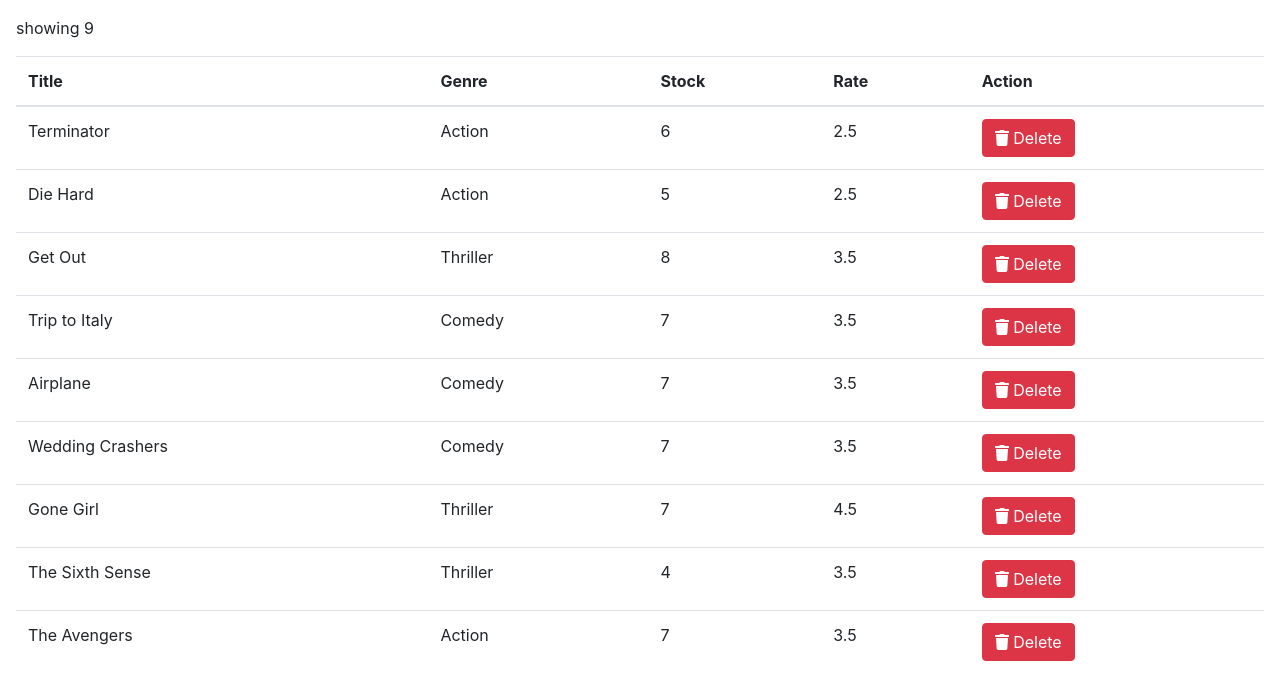
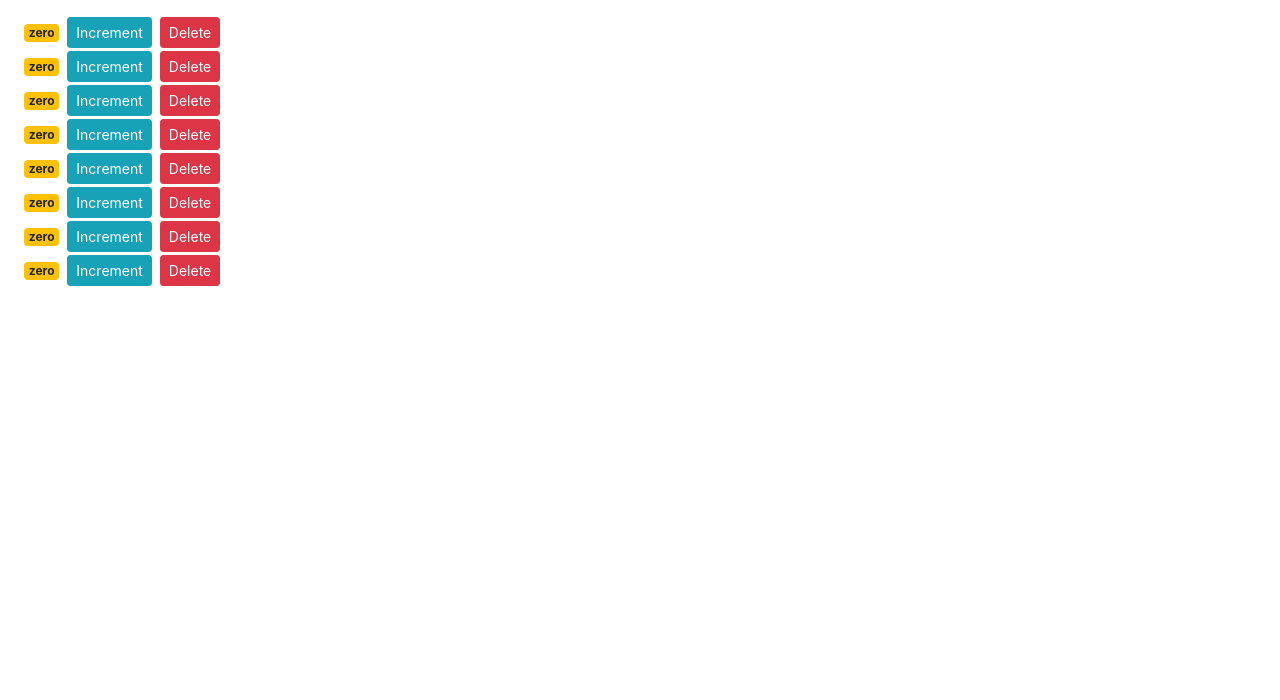
Before and after one commit to ealipio/hero-form, a React (Create React App) app in the folder client/: page / in a window 1280 px wide. Shown: the top 700 px of the page. Built offline with nearby package versions, Linux system fonts and the light colour scheme.

Commit message:
feat: creating component counter

```diff
--- a/client/src/components/Counter.tsx
+++ b/client/src/components/Counter.tsx
@@ -1,72 +1,50 @@
 import * as React from 'react';
-import { FontAwesomeIcon } from '@fortawesome/react-fontawesome';
-import { faCoffee } from '@fortawesome/free-solid-svg-icons';
 
-export interface CounterProps {}
+export interface CounterProps {
+  value: string;
+  id: number;
+  onDelete: (event: React.MouseEvent) => void;
+}
 
 export interface CounterState {
-  counter: number;
-  imageUrl: string;
-  tags: string[];
+  value: number;
 }
 
 class Counter extends React.Component<CounterProps, CounterState> {
   constructor(props: CounterProps) {
     super(props);
     this.state = {
-      counter: 0,
-      imageUrl: 'https://picsum.photos/100',
-      tags: [
-        'angular',
-        'python',
-        'golang',
-        'javascript',
-        'vue',
-        'react',
-        'lambda functions',
-        'API Gateways'
-      ]
+      value: 0
     };
   }
-  clickHandler = (event: React.MouseEvent) => {
-    console.log('clickHandler', this);
-    this.setState({ counter: this.state.counter + 1 });
-  };
-
-  renderTags() {
-    if (this.state.tags.length === 0) {
-      return <p>There are no tags!</p>;
-    }
+  handleIncrement = () => {};
+  handleDelete = () => {};
+  render() {
     return (
-      <ul>
-        {this.state.tags.map(tag => (
-          <li key={tag}>
-            {' '}
-            <FontAwesomeIcon icon={faCoffee} pull='left' />
-            {tag}{' '}
-          </li>
-        ))}
-      </ul>
+      <div>
+        <span className={this.getBadgeClassName()}>{this.formatCount()}</span>
+        <button
+          onClick={this.handleIncrement}
+          className="btn btn-info btn-sm"
+        >
+          Increment
+        </button>
+        <button
+          onClick={this.props.onDelete}
+          className="btn btn-danger btn-sm ml-2"
+        >
+          Delete
+        </button>
+      </div>
     );
   }
-  render() {
-    return (
-      <React.Fragment>
-        <img
-          src={this.state.imageUrl}
-          style={{ borderRadius: '50%' }}
-          alt="random"
-        />
-        <div>
-          <span> {this.state.counter} </span>
-          <button onClick={this.clickHandler} className="btn btn-secondary">
-            Increment
-          </button>
-        </div>
-        {this.renderTags()}
-        <span className="fas fa-user-ninja" />
-      </React.Fragment>
-    );
+  formatCount() {
+    return 'zero';
+  }
+  getBadgeClassName() {
+    let classes = 'badge m-2 badge-';
+    classes += this.state.value === 0 ? 'warning' : 'primary';
+    return classes;
   }
 }
 
--- /dev/null
+++ b/client/src/components/Counters.tsx
@@ -0,0 +1,51 @@
+import * as React from 'react';
+import Counter from './Counter';
+
+interface ICounter {
+  id: number;
+  value: string;
+}
+
+export interface CountersProps {}
+
+export interface CountersState {
+  counters: ICounter[];
+}
+
+class Counters extends React.Component<CountersProps, CountersState> {
+  constructor(props: CountersProps) {
+    super(props);
+    this.state = {
+      counters: [
+        { id: 0, value: 'angular' },
+        { id: 1, value: 'python' },
+        { id: 2, value: 'golang' },
+        { id: 3, value: 'javascript' },
+        { id: 4, value: 'vue' },
+        { id: 5, value: 'react' },
+        { id: 6, value: 'lambda functions' },
+        { id: 7, value: 'API Gateways' }
+      ]
+    };
+  }
+
+  handleDelete = (event: React.MouseEvent) => {
+    console.log('Event Handler');
+  };
+  render() {
+    return (
+      <React.Fragment>
+        {this.state.counters.map(counter => (
+          <Counter
+            key={counter.id}
+            value={counter.value}
+            id={counter.id}
+            onDelete={this.handleDelete}
+          />
+        ))}
+      </React.Fragment>
+    );
+  }
+}
+
+export default Counters;
--- a/client/src/index.tsx
+++ b/client/src/index.tsx
@@ -1,15 +1,15 @@
 import React from 'react';
 import ReactDOM from 'react-dom';
 
-//import Counter from './components/Counter';
-import Movies from './components/Movies';
+import Counters from './components/Counters';
+// import Movies from './components/Movies';
 
 import * as serviceWorker from './serviceWorker';
 
 import './index.css';
 import 'bootstrap/dist/css/bootstrap.css';
 
-ReactDOM.render(<Movies />, document.getElementById('root'));
+ReactDOM.render(<Counters />, document.getElementById('root'));
 
 // If you want your app to work offline and load faster, you can change
 // unregister() to register() below. Note this comes with some pitfalls.
```
